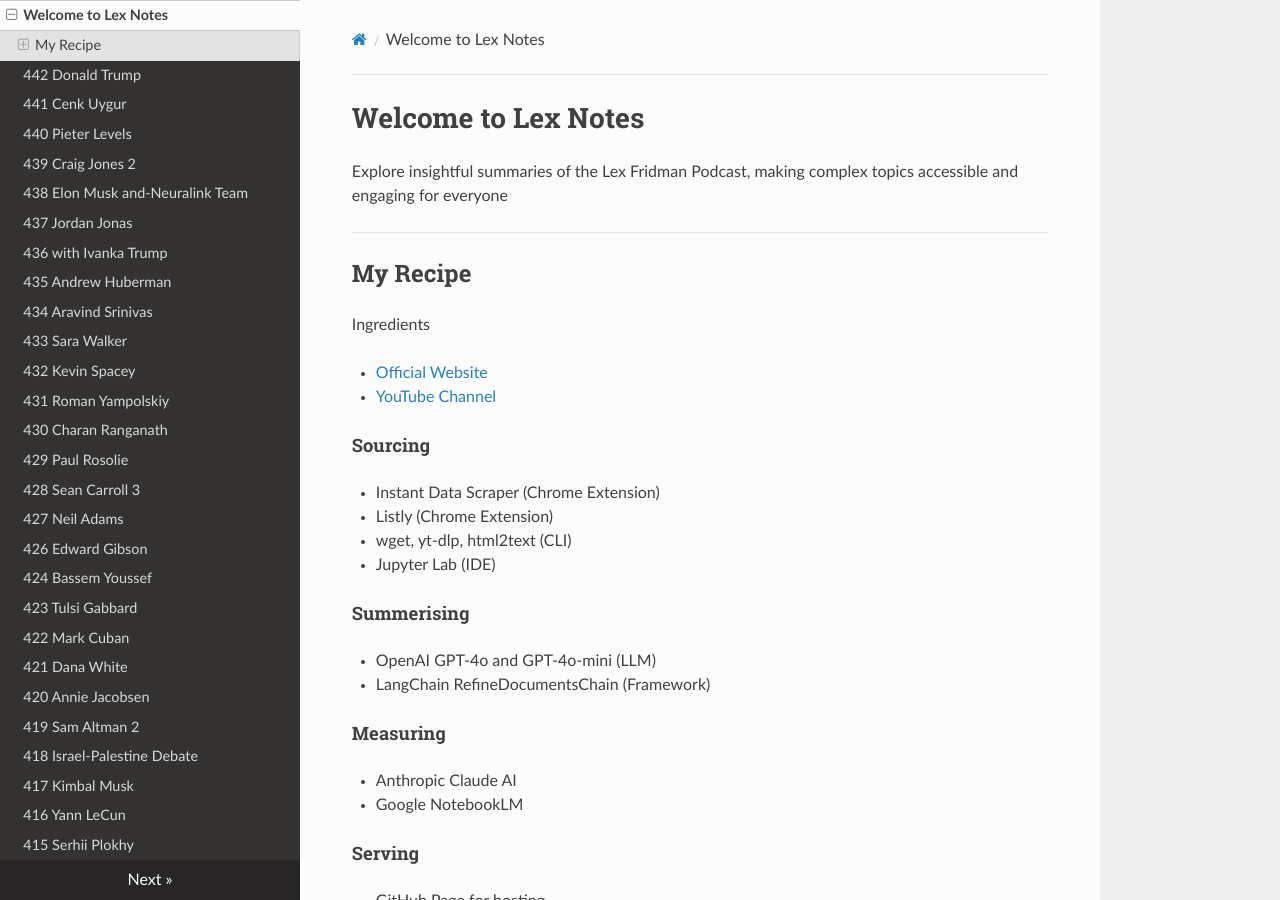
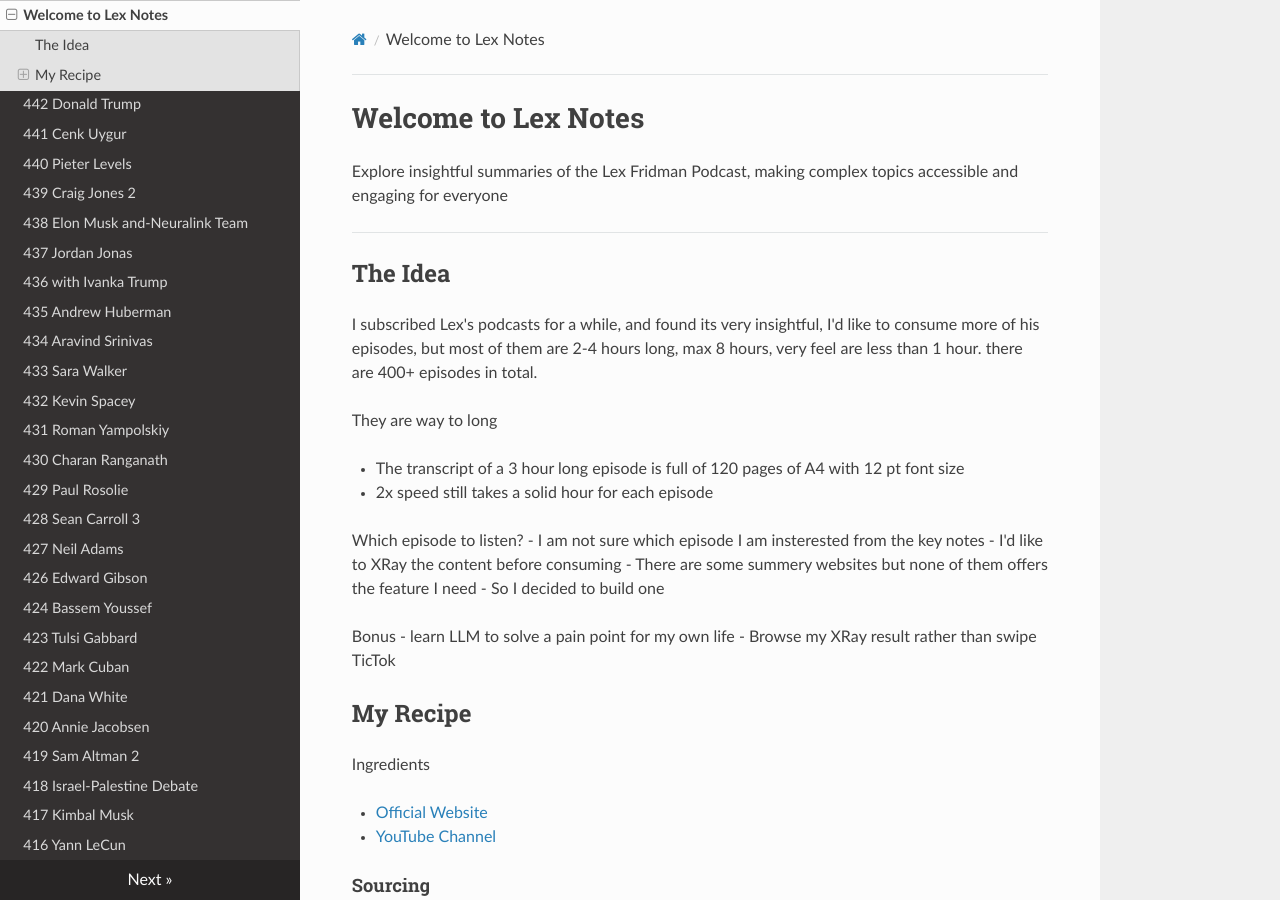
Before and after one commit to Just-Learning/lexnotes, an MkDocs documentation site: the page built from docs/index.md, in a window 1280 px wide and 900 px high. Built offline with MkDocs 1.6.1, drawn with Linux system fonts in a browser that asks for light colours; nearby versions of some CDN libraries.

Commit message:
add site_description for seo

```diff
--- a/docs/index.md
+++ b/docs/index.md
@@ -3,6 +3,27 @@
 Explore insightful summaries of the Lex Fridman Podcast, making complex topics accessible and engaging for everyone
 
 ---
+
+## The Idea
+
+I subscribed Lex's podcasts for a while, and found its very insightful, I'd like to consume more of his episodes, but most of them are 2-4 hours long, max 8 hours, very feel are less than 1 hour. there are 400+ episodes in total.
+
+They are way to long
+
+- The transcript of a 3 hour long episode is full of 120 pages of A4 with 12 pt font size
+- 2x speed still takes a solid hour for each episode
+
+Which episode to listen?
+- I am not sure which episode I am insterested from the key notes
+- I'd like to XRay the content before consuming
+- There are some summery websites but none of them offers the feature I need
+- So I decided to build one
+
+Bonus
+- learn LLM to solve a pain point for my own life
+- Browse my XRay result rather than swipe TicTok
+
+
 
 ##  My Recipe
 
--- a/mkdocs.yml
+++ b/mkdocs.yml
@@ -1,5 +1,6 @@
 site_name: Lex Notes
 site_url: https://just-learning.github.io/lexnotes/
+site_description: Explore insightful summaries of the Lex Fridman Podcast, making complex topics accessible and engaging for everyone
 theme: readthedocs
 plugins:
     - search
```
